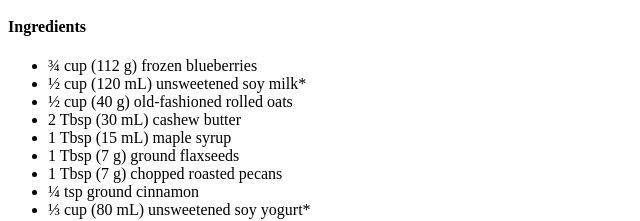
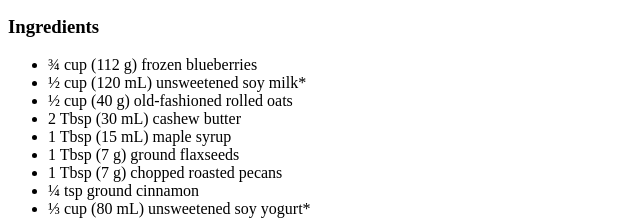
Before and after one commit to MicHibi/odin-recipes, a plain HTML site: page recipes/blueberry.html in a window 1280 px wide. Shown: the part 857-1078 px from the top of the page, 0-640 px from the left. Drawn offline with Linux system fonts and the light colour scheme.

Commit message:
Change heading

```diff
--- a/recipes/blueberry.html
+++ b/recipes/blueberry.html
@@ -13,7 +13,7 @@
     <body>
         <p>Blueberry muffins for breakfast? Yes please!<br> This tie-dye overnight oats will remind you of comforting bakery-style muffins, <br>but served in a beautiful breakfast jar.</p>
 
-        <h4>Ingredients</h4>
+        <h3>Ingredients</h3>
 
         <ul>
             <li>¾ cup (112 g) frozen blueberries</li>
```
